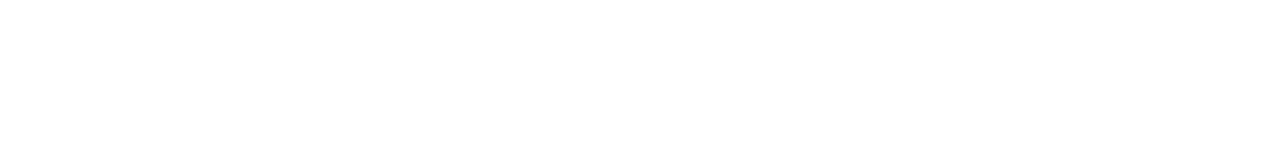
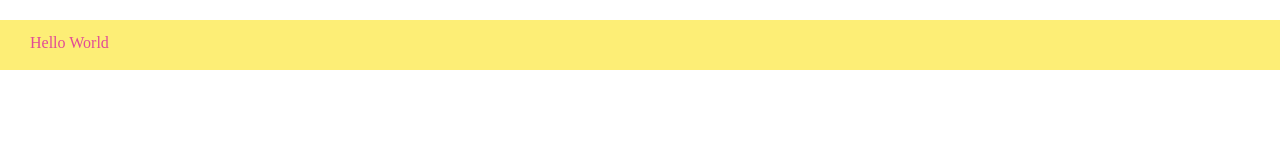
Before and after one commit to csrail/mock_juvenet, a plain HTML site: page index.html in a window 1280 px wide. Drawn offline with Linux system fonts and the light colour scheme.

Commit message:
Environment setup

```diff
--- a/index.html
+++ b/index.html
@@ -1,9 +1,18 @@
 <!DOCTYPE html>
 <html>
 	<head>
-
+		<title>Guillaume JUVENET - Portfolio</title>
+		<link rel="stylesheet"  href="styles/reset.css" type="text/css">
+		<link rel="stylesheet"  href="styles/style.css" type="text/css">
+		<link href="images/github_icon.svg" rel="shortcut icon">
 	</head>
 	<body>
+		<header id="nav">
+			<ul>Hello World</ul>
+		</header>
+		<footer id="contact">
+
+		</footer>
 
 	</body>
 </html>
--- a/styles/reset.css
+++ b/styles/reset.css
@@ -0,0 +1,43 @@
+html, body, div, span, applet, object, iframe,
+h1, h2, h3, h4, h5, h6, p, blockquote, pre,
+a, abbr, acronym, address, big, cite, code,
+del, dfn, em, img, ins, kbd, q, s, samp,
+small, strike, strong, sub, sup, tt, var,
+b, u, i, center,
+dl, dt, dd, ol, ul, li,
+fieldset, form, label, legend,
+table, caption, tbody, tfoot, thead, tr, th, td,
+article, aside, canvas, details, embed,
+figure, figcaption, footer, header, hgroup,
+menu, nav, output, ruby, section, summary,
+time, mark, audio, video {
+	margin: 0;
+	padding: 0;
+	border: 0;
+	font-size: 100%;
+	font: inherit;
+	vertical-align: baseline;
+}
+/* HTML5 display-role reset for older browsers */
+article, aside, details, figcaption, figure,
+footer, header, hgroup, menu, nav, section {
+	display: block;
+}
+body {
+	line-height: 1;
+}
+ol, ul {
+	list-style: none;
+}
+blockquote, q {
+	quotes: none;
+}
+blockquote:before, blockquote:after,
+q:before, q:after {
+	content: '';
+	content: none;
+}
+table {
+	border-collapse: collapse;
+	border-spacing: 0;
+}
--- a/styles/style.css
+++ b/styles/style.css
@@ -0,0 +1,13 @@
+/* Header Navigation Bar */
+#nav {
+	background-color: #fdee76; /* colour of box */
+	color: #e14a97; /* colour of text inside will be this colour */
+	height: 50px;
+	margin-top: 20px;
+}
+
+ul {
+	float: left;
+	padding-left: 30px;
+	padding-top: 15px;
+}
```
Also changed, not shown: images/github_icon.svg (added).
